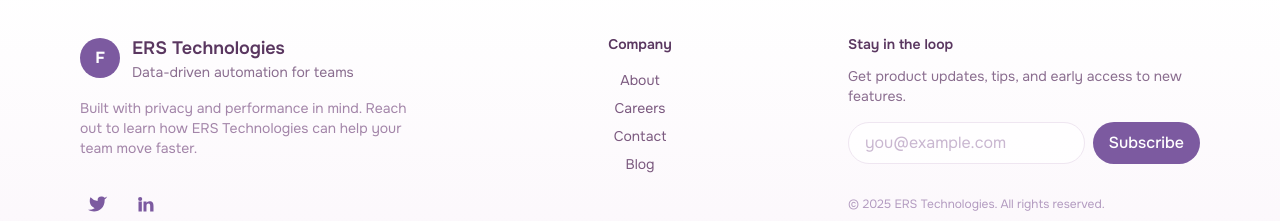
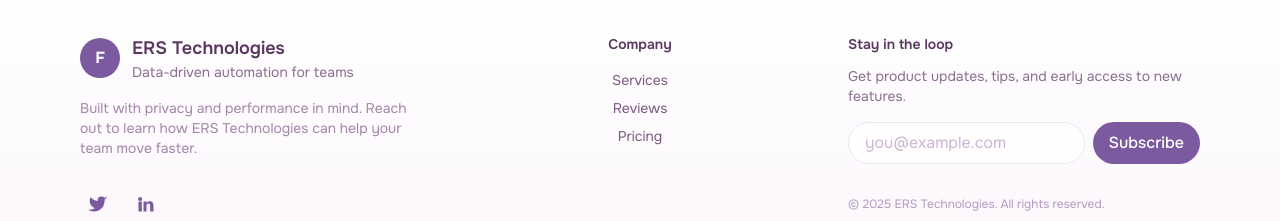
Before and after one commit to elitetech1914/savvyacetradingllc, a Next.js app: page / in a window 1280 px wide. Shown: the part 6841-7062 px from the top of the page. Built offline with nearby package versions, Linux system fonts and the light colour scheme.

Commit message:
Footer Links

```diff
--- a/components/Footer.tsx
+++ b/components/Footer.tsx
@@ -62,10 +62,9 @@ export default function Footer() {
             <div>
               <h4 className="text-sm font-semibold text-[#5a3760] mb-4">Company</h4>
               <nav className="flex flex-col gap-2 items-center text-[#7b597f]">
-                <Link href="#" className="text-sm hover:text-[#5a3760]">About</Link>
-                <Link href="#" className="text-sm hover:text-[#5a3760]">Careers</Link>
-                <Link href="#" className="text-sm hover:text-[#5a3760]">Contact</Link>
-                <Link href="#" className="text-sm hover:text-[#5a3760]">Blog</Link>
+                <Link href="#services" className="text-sm hover:text-[#5a3760]">Services</Link>
+                <Link href="#reviews" className="text-sm hover:text-[#5a3760]">Reviews</Link>
+                <Link href="#pricing" className="text-sm hover:text-[#5a3760]">Pricing</Link>
               </nav>
               </div>
             </div>
```
